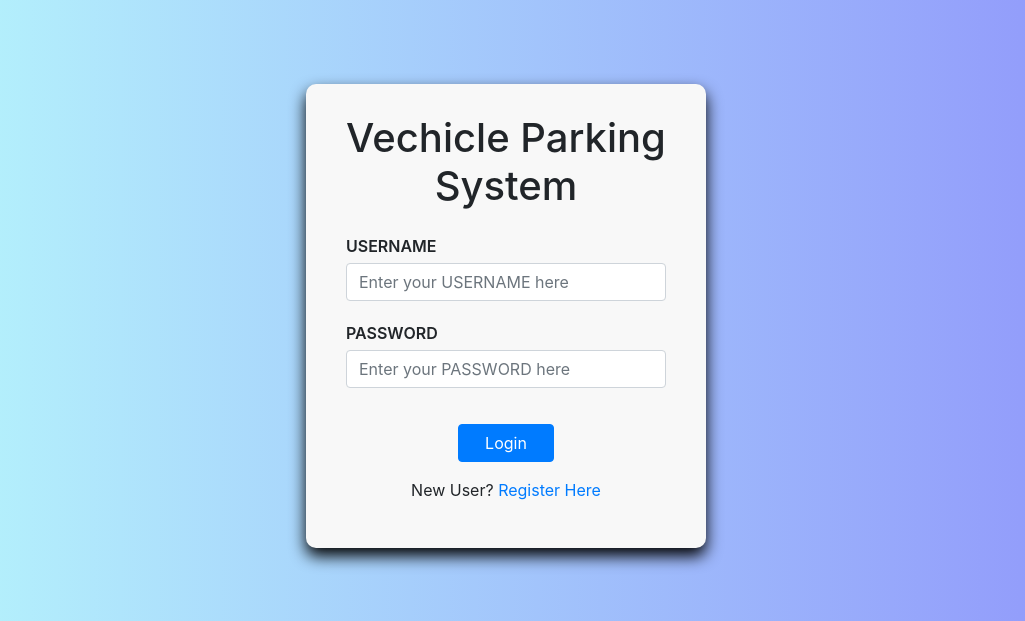
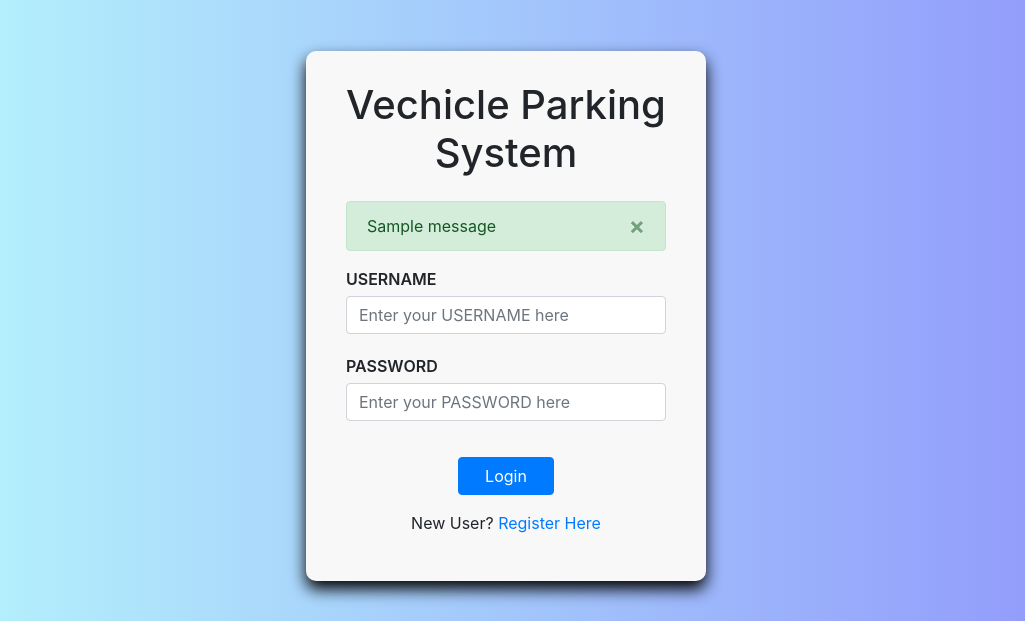
Before and after one commit to garvit-iitm/MAD1_PROJECT, a Flask app: page /login in a window 1280 px wide. Shown: the top 621 px of the page, without its empty margins (134-1159 px from the left). Run offline with Flask 3, Linux system fonts and the light colour scheme; tables that the repository leaves empty hold one stand-in row (values such as "Sample post"); one stand-in notice (Sample message) is shown.

Commit message:
Milestone-VP DB-Relationship

```diff
--- a/app.py
+++ b/app.py
@@ -62,6 +62,7 @@ def create_database():
 
 
 @app.route("/login", methods=['GET', 'POST'])
+@app.route("/", methods=['GET', 'POST'])
 def login_page():
     if request.method == 'POST':
         username = request.form.get("username")
@@ -74,7 +75,6 @@ def login_page():
         user = User.query.filter_by(username=username, password=password).first()
 
         if user:
-            flash('Login successful!', 'success')
             return redirect(url_for('user_page'))  # You can define user_dashboard route
         else:
             flash('Invalid username or password.', 'danger')
--- a/templates/login.html
+++ b/templates/login.html
@@ -2,9 +2,26 @@
 {% block title %} Vehicle Parking App - Login Page {% endblock %}
 
 {% block content %}
+
+
+
+
 <div class="page-wrapper d-flex justify-content-center align-items-center" style="min-height: 100vh;">
   <div class="login-container">
     <h1 class="text-center mb-4">Vechicle Parking System</h1>
+
+    {% with messages = get_flashed_messages(with_categories=true) %}
+      {% if messages %}
+        {% for category, message in messages %}
+          <div class="alert alert-{{ category }} alert-dismissible fade show" role="alert">
+            {{ message }}
+            <button type="button" class="close" data-dismiss="alert" aria-label="Close">
+              <span aria-hidden="true">&times;</span>
+            </button>
+          </div>
+        {% endfor %}
+      {% endif %}
+    {% endwith %}
 
     <form action="/login" method="post">
       <div class="form-group">
```
